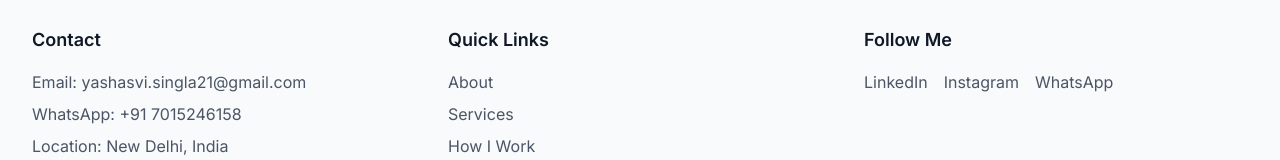
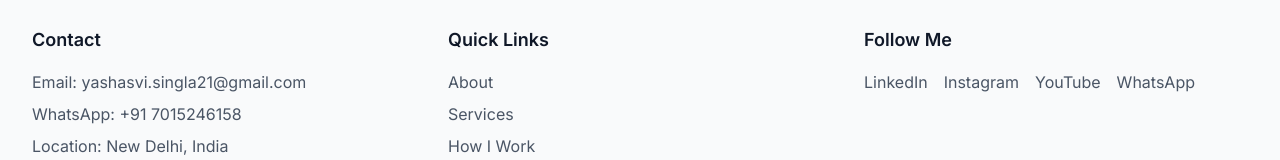
Before and after one commit to mepiyush2000/yashaweb, a Next.js app: page / in a window 1280 px wide. Shown: the part 3118-3278 px from the top of the page. Built offline with nearby package versions, Linux system fonts and the light colour scheme.

Commit message:
youtube_contact

```diff
--- a/src/components/Footer.tsx
+++ b/src/components/Footer.tsx
@@ -68,6 +68,14 @@ const Footer = () => {
                 Instagram
               </a>
               <a
+                href="https://www.youtube.com/@yashasvisingla7323"
+                target="_blank"
+                rel="noopener noreferrer"
+                className="text-gray-600 hover:text-gray-900"
+              >
+                YouTube
+              </a>
+              <a
                 href="https://wa.me/917015246158"
                 target="_blank"
                 rel="noopener noreferrer"
```
